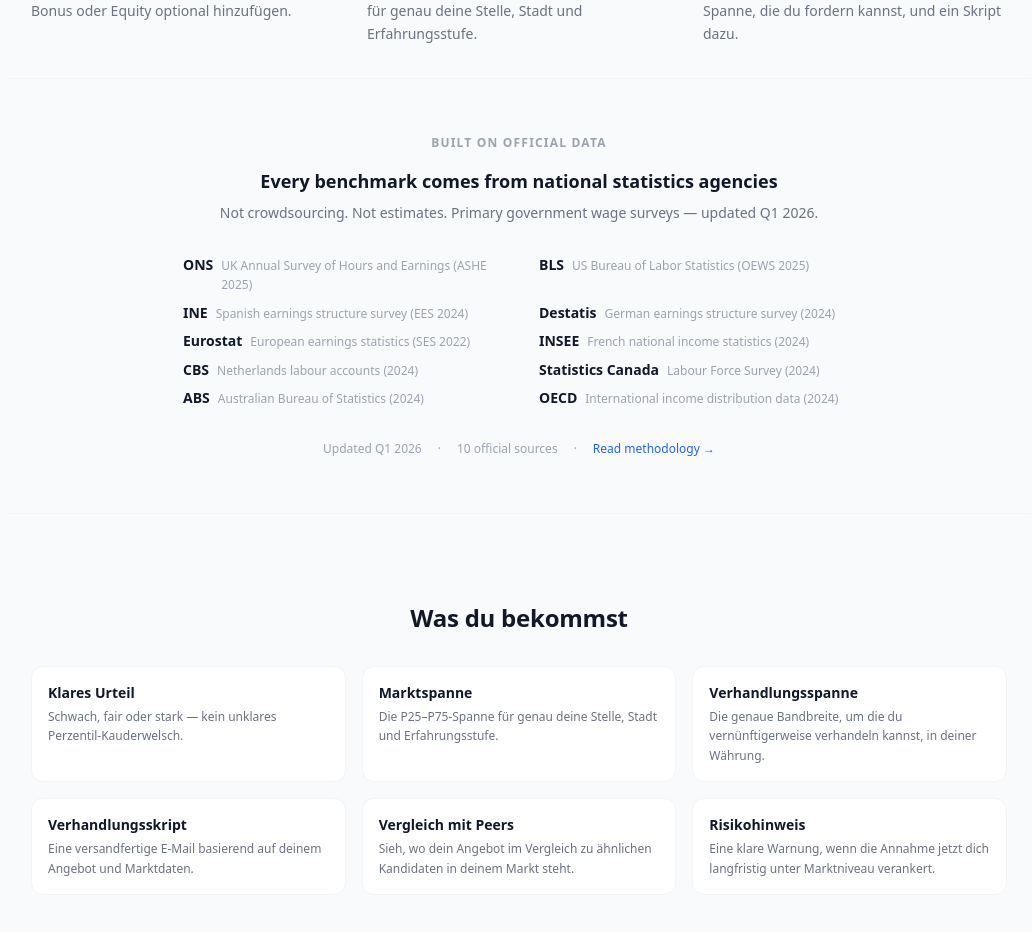
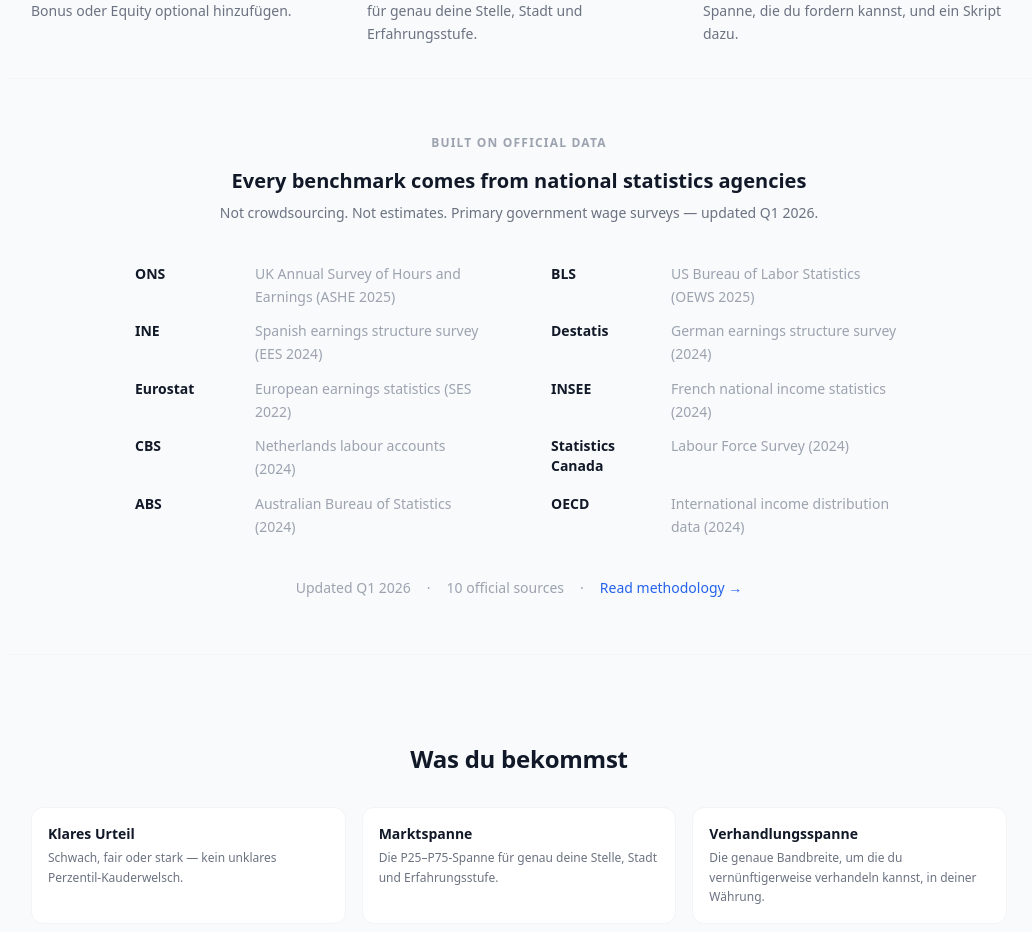
Before and after one commit to stewartmasters/comp-verdict, a Next.js app: page /de in a window 1280 px wide. Shown: the part 1580-2512 px from the top of the page, without its empty margins (121-1153 px from the left). Built offline with nearby package versions, Linux system fonts and the light colour scheme; no server answers.

Commit message:
fix: built on official data section styling to match SalaryVerdict exactly
Co-Authored-By: Claude Sonnet 4.6 <noreply@anthropic.com>

```diff
--- a/components/TrustSection.jsx
+++ b/components/TrustSection.jsx
@@ -55,22 +55,22 @@ export default function TrustSection({ variant = 'full' }) {
 
   return (
     <div className="max-w-5xl mx-auto px-4 sm:px-6 py-14 border-t border-gray-100">
-      <div className="text-center mb-8 space-y-2">
+      <div className="text-center mb-10 space-y-2">
         <p className="text-xs font-bold text-gray-400 uppercase tracking-widest">Built on official data</p>
-        <p className="text-lg font-bold text-gray-900">Every benchmark comes from national statistics agencies</p>
+        <p className="text-xl font-bold text-gray-900">Every benchmark comes from national statistics agencies</p>
         <p className="text-sm text-gray-500">Not crowdsourcing. Not estimates. Primary government wage surveys — updated Q1 2026.</p>
       </div>
 
-      <div className="grid sm:grid-cols-2 gap-x-10 gap-y-2 mb-8 max-w-2xl mx-auto">
+      <div className="grid sm:grid-cols-2 gap-x-16 gap-y-3 mb-10 max-w-3xl mx-auto">
         {TEXT_SOURCES.map((s) => (
-          <div key={s.abbr} className="flex items-baseline gap-2 text-sm">
-            <span className="font-semibold text-gray-900 flex-shrink-0">{s.abbr}</span>
-            <span className="text-gray-400 text-xs leading-relaxed">{s.full}</span>
+          <div key={s.abbr} className="flex items-baseline gap-2">
+            <span className="text-sm font-bold text-gray-900 flex-shrink-0 w-28">{s.abbr}</span>
+            <span className="text-sm text-gray-400 leading-relaxed">{s.full}</span>
           </div>
         ))}
       </div>
 
-      <div className="flex items-center justify-center gap-4 text-xs text-gray-400">
+      <div className="flex items-center justify-center gap-4 text-sm text-gray-400">
         <span>Updated Q1 2026</span>
         <span>·</span>
         <span>10 official sources</span>
```
